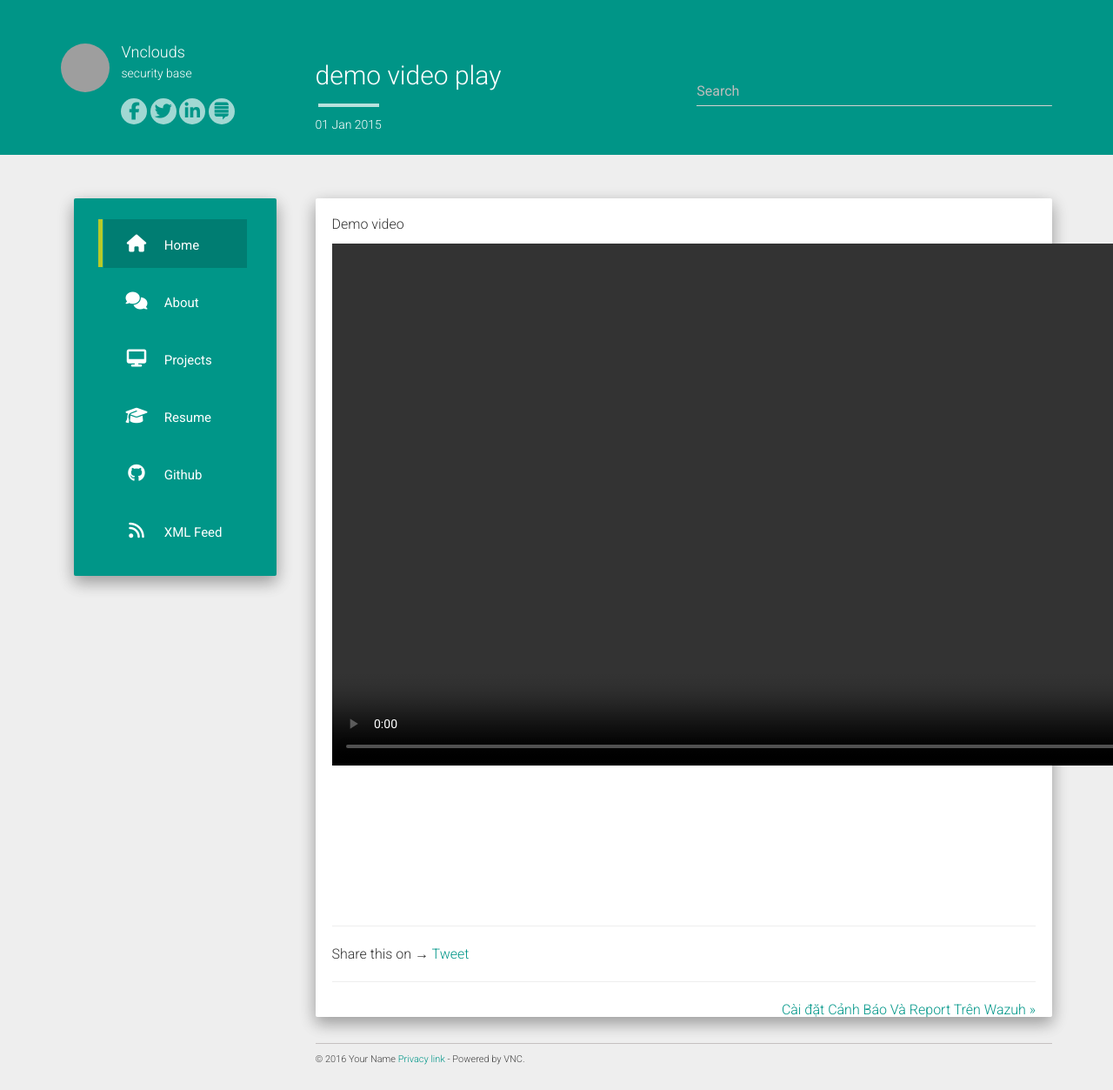
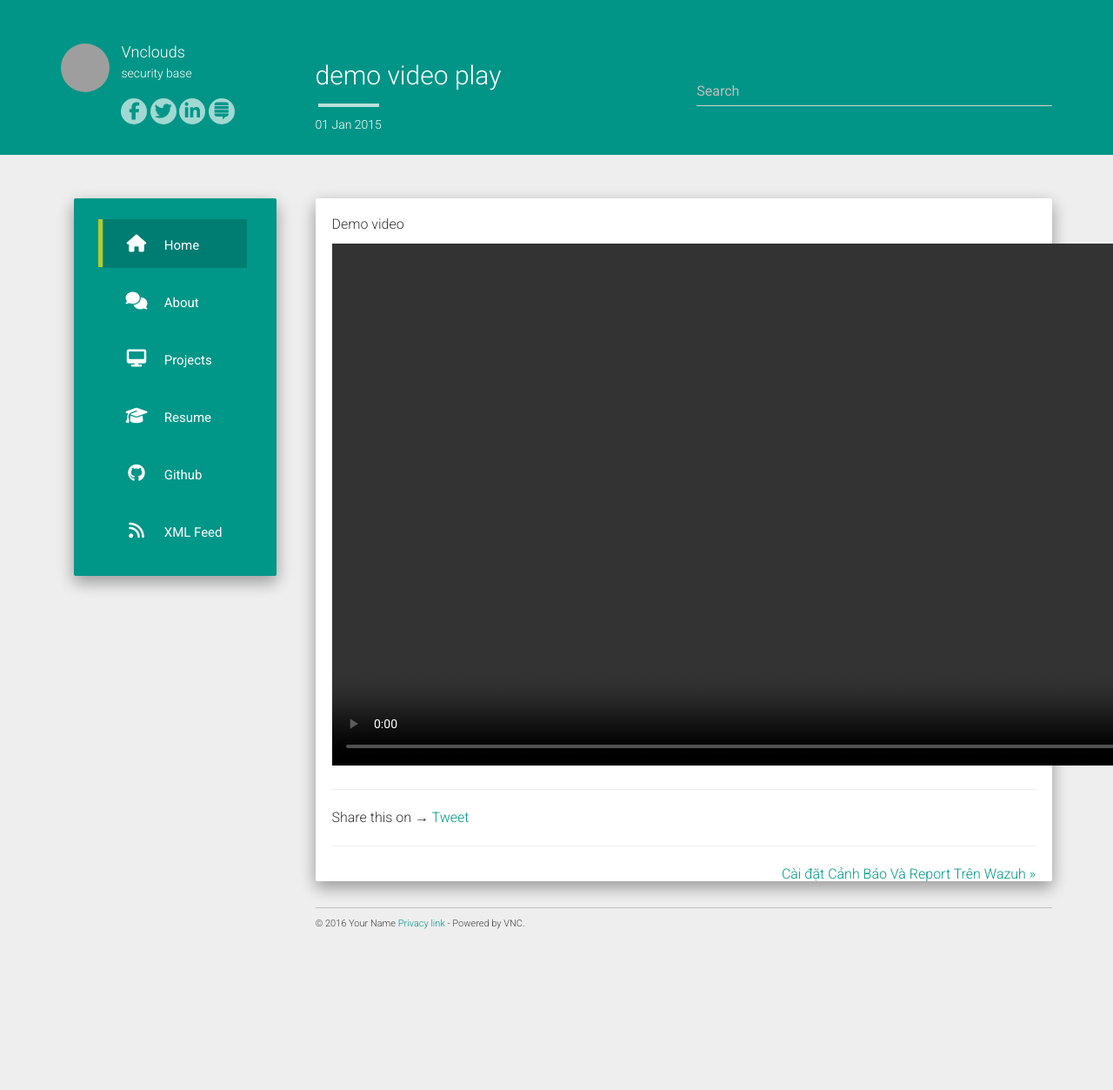
Before and after one commit to vncloudsco/Documentation, a Jekyll site: the page built from _posts/2015-01-01-demovideo.md, in a window 1280 px wide. Shown: the whole page at 87% size. Built offline with Jekyll 4.4.1, drawn with Linux system fonts in a browser that asks for light colours; nearby versions of some CDN libraries; comment, search, counter and statistics services are not loaded; after the commit the page ends 1097 px from its top, so only the background shows below that; grey boxes are pictures that could not be loaded.

Commit message:
Update 2015-01-01-demovideo.md

```diff
--- a/_posts/2015-01-01-demovideo.md
+++ b/_posts/2015-01-01-demovideo.md
@@ -7,12 +7,10 @@ comments: true
 ---
 
 Demo video
-<video id="video" style="width: 720; height: 600px" controls></video>
 <script src="https://cdn.jsdelivr.net/npm/hls.js@latest"></script>
 <!-- Or if you want a more recent canary version -->
 <!-- <script src="https://cdn.jsdelivr.net/npm/hls.js@canary"></script> -->
-<video id="video"> </video>
-
+<video id="video" style="width: 720; height: 600px" controls></video>
 <script>
   var video = document.getElementById('video');
   if(Hls.isSupported()) {
```
